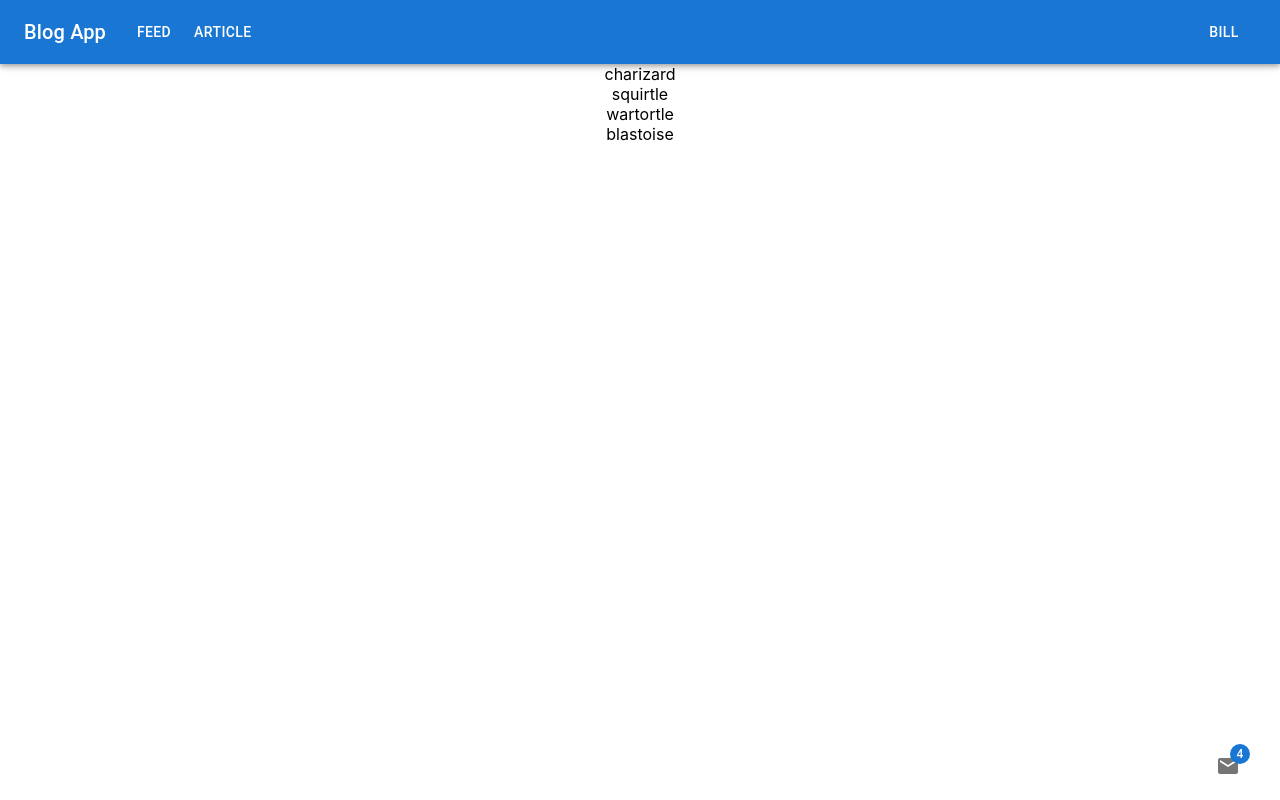
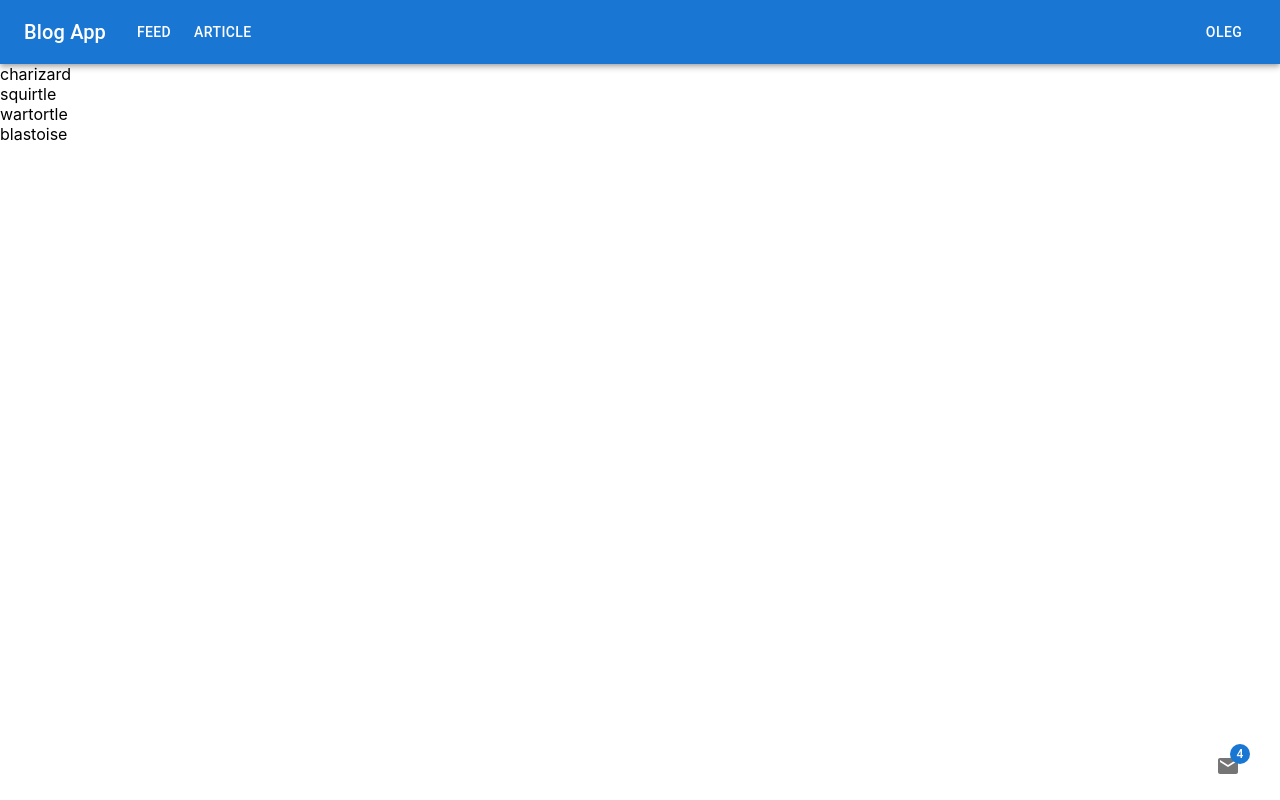
Before and after one commit to Cakenumber1/internship2022, a React (Create React App) app in the folder 13-react/: page /feed in a window 1280 px wide. Built offline with nearby package versions, Linux system fonts and the light colour scheme.

Commit message:
[16-react] impl Context for Authentication

```diff
--- a/13-react/src/App.js
+++ b/13-react/src/App.js
@@ -1,10 +1,10 @@
 import './App.css';
 
+import {useState} from 'react';
 import {BrowserRouter as Router, Redirect, Route, Switch}
   from 'react-router-dom';
 
-import {isAuthenticated} from './authentication';
-import {AppFunc as AppWrapper} from './components/App/App';
+import {AuthenticationContext} from './authenticationContext';
 import {ArticleOverviewComponentFunc as ArticleOverviewComponent}
   from './components/ArticleOverviewComponent/ArticleOverviewComponent';
 import AuthLayoutComponent from
@@ -12,6 +12,7 @@ import AuthLayoutComponent from
 import CommonLayoutComponent from
   './components/CommonLayoutComponent/CommonLayoutComponent';
 import LoginComponent from './components/LoginComponent/LoginComponent';
+import NavBarComponent from './components/NavBarComponent/NavBarComponent';
 import NotFoundPageComponent from
   './components/NotFoundPageComponent/NotFoundPageComponent';
 import RegisterComponent from
@@ -21,7 +22,6 @@ import FeedContainer from './containers/FeedContainer/FeedContainer';
 import NotificationContainer2
   from './containers/NotificationContainer/NotificationContainer2';
 import {fetchData, fetchDataWithDelay} from './fetch/fetchFunctions';
-
 const title = 'title123';
 const content = 'contentText123';
 const author = {
@@ -30,21 +30,16 @@ const author = {
 const createdAt = Date().toLocaleString();
 const imageUrl = 'https://raw.githubusercontent.com/PokeAPI/sprites/master/sprites/pokemon/1.png';
 
-function fetchUser() {
-  return {
-    username: 'Bill',
-  };
-}
-
 function App() {
+  const [user, setUser] = useState('Oleg');
   return (
-    <div className="App">
+    <AuthenticationContext.Provider value={[user, setUser]} className="App">
       <Router>
-        {(isAuthenticated() ? <AppWrapper fetchUser={fetchUser}/> : null)}
+        {user ? <NavBarComponent/> : null}
         <Switch>
           <Route exact path="/" render={() => {
             return (
-              (isAuthenticated() ?
+              (user ?
                   <Redirect to="/feed"/> :
                   <Redirect to="/login"/>
               ));
@@ -52,20 +47,16 @@ function App() {
           />
           <AuthLayoutComponent
             exact path={routes.LOGIN} component={LoginComponent}
-            isAuthenticated={isAuthenticated()}
           />
           <AuthLayoutComponent
             exact path={routes.REGISTER} component={RegisterComponent}
-            isAuthenticated={isAuthenticated()}
           />
           <CommonLayoutComponent
             exact path={routes.FEED} component={FeedContainer}
-            isAuthenticated={isAuthenticated()}
             fetchArticles={fetchDataWithDelay}
           />
           <CommonLayoutComponent
             exact path={routes.ARTICLE} component={ArticleOverviewComponent}
-            isAuthenticated={isAuthenticated()}
             title={title}
             content={content}
             user={author}
@@ -75,9 +66,9 @@ function App() {
           <Route component={NotFoundPageComponent}/>
         </Switch>
       </Router>
-      {(isAuthenticated()) ?
+      {user ?
         <NotificationContainer2 fetchNotifications={fetchData}/> : null}
-    </div>);
+    </AuthenticationContext.Provider>);
 }
 
 export default App;
--- a/13-react/src/authentication.js
+++ /dev/null
@@ -1,3 +0,0 @@
-export function isAuthenticated() {
-  return true;
-}
--- /dev/null
+++ b/13-react/src/authenticationContext.js
@@ -0,0 +1,3 @@
+import {createContext} from 'react';
+
+export const AuthenticationContext = createContext(null);
--- a/13-react/src/components/App/App.jsx
+++ b/13-react/src/components/App/App.jsx
@@ -1,5 +1,6 @@
-import {Component, useEffect, useState} from 'react';
+import {Component, useContext} from 'react';
 
+import {AuthenticationContext} from '../../authenticationContext';
 import NavBarComponent from '../NavBarComponent/NavBarComponent';
 
 
@@ -22,13 +23,8 @@ export class AppClass extends Component {
   }
 }
 
-export function AppFunc({fetchUser}) {
-  const [user, setUser] = useState('');
-  useEffect(() => {
-    setUser(fetchUser());
-  }, [fetchUser]); // or []
-
+export function AppFunc() {
   return (
-    <NavBarComponent user={user}/>
+    <NavBarComponent user={useContext(AuthenticationContext)[0]}/>
   );
 }
--- a/13-react/src/components/AuthLayoutComponent/AuthLayoutComponent.jsx
+++ b/13-react/src/components/AuthLayoutComponent/AuthLayoutComponent.jsx
@@ -1,14 +1,15 @@
-import React from 'react';
+import React, {useContext} from 'react';
 import {Redirect, Route} from 'react-router-dom';
 
+import {AuthenticationContext} from '../../authenticationContext';
 import {routes} from '../../constants';
 
 const AuthLayoutComponent = ({
   component: Component,
-  isAuthenticated,
   ...restProps
 }) => {
-  if (isAuthenticated) {
+  const user = useContext(AuthenticationContext)[0];
+  if (user) {
     return <Redirect to={routes.FEED}/>;
   }
   return (
--- a/13-react/src/components/CommonLayoutComponent/CommonLayoutComponent.jsx
+++ b/13-react/src/components/CommonLayoutComponent/CommonLayoutComponent.jsx
@@ -1,14 +1,15 @@
-import React from 'react';
+import {useContext} from 'react';
 import {Redirect, Route} from 'react-router-dom';
 
+import {AuthenticationContext} from '../../authenticationContext';
 import {routes} from '../../constants';
 
 const CommonLayoutComponent = ({
   component: Component,
-  isAuthenticated,
   ...restProps
 }) =>{
-  if (!isAuthenticated) {
+  const user = useContext(AuthenticationContext)[0];
+  if (!user) {
     return <Redirect to={routes.LOGIN}/>;
   }
   return (
--- a/13-react/src/components/LoginComponent/LoginComponent.jsx
+++ b/13-react/src/components/LoginComponent/LoginComponent.jsx
@@ -1,14 +1,20 @@
 import {TextField} from '@mui/material';
-import {useState} from 'react';
-import {Link} from 'react-router-dom';
+import {useContext, useState} from 'react';
+import {Link, useHistory} from 'react-router-dom';
 
-function LoginComponent({handleLogin}) {
+import {AuthenticationContext} from '../../authenticationContext';
+
+function LoginComponent() {
+  const history = useHistory();
+  const setUser = useContext(AuthenticationContext)[1];
   const [username, setUsername] = useState('');
   const [password, setPassword] = useState('');
 
   const handleSubmit = (e) => {
     e.preventDefault();
-    handleLogin(username, password);
+    console.log(username, password);
+    setUser(username);
+    history.push('/');
   };
 
   return (
--- a/13-react/src/components/NavBarComponent/NavBarComponent.jsx
+++ b/13-react/src/components/NavBarComponent/NavBarComponent.jsx
@@ -8,8 +8,10 @@ import Menu from '@mui/material/Menu';
 import MenuItem from '@mui/material/MenuItem';
 import Toolbar from '@mui/material/Toolbar';
 import Typography from '@mui/material/Typography';
-import {useCallback, useState} from 'react';
+import {useCallback, useContext, useState} from 'react';
 import {useHistory} from 'react-router-dom';
+
+import {AuthenticationContext} from '../../authenticationContext';
 
 const pages = ['feed', 'article'];
 const styleBL = {
@@ -25,10 +27,11 @@ const styleTR = {
   horizontal: 'right',
 };
 
-function NavBarComponent(props) {
+function NavBarComponent() {
   const history = useHistory();
   const [anchorElNav, setAnchorElNav] = useState(null);
   const [anchorElUser, setAnchorElUser] = useState(null);
+  const [user, setUser] = useContext(AuthenticationContext);
 
   const handleOpenNavMenu = useCallback((event) => {
     setAnchorElNav(event.currentTarget);
@@ -46,6 +49,11 @@ function NavBarComponent(props) {
   const handleCloseUserMenu = useCallback(() => {
     setAnchorElUser(null);
   }, []);
+
+  const handleLogout = useCallback(() => {
+    setUser(null);
+    history.push('/');
+  }, [history]);
 
   return (
     <AppBar position="static">
@@ -117,7 +125,7 @@ function NavBarComponent(props) {
               onClick={handleOpenUserMenu}
               sx={{my: 2, color: 'white', display: 'block', m: 0}}
             >
-              {props.user.username}
+              {user}
             </Button>
             <Menu
               sx={{mt: '45px'}}
@@ -130,8 +138,9 @@ function NavBarComponent(props) {
               onClose={handleCloseUserMenu}
             >
               <MenuItem>
-                <Typography
-                  textAlign="center">Logout</Typography>
+                <Button textalign="center" onClick={handleLogout}>
+                  Logout
+                </Button>
               </MenuItem>
             </Menu>
           </Box>
--- a/13-react/src/components/NotificationComponent/NotificationComponent.jsx
+++ b/13-react/src/components/NotificationComponent/NotificationComponent.jsx
@@ -1,7 +1,7 @@
+import MailIcon from '@mui/icons-material/Mail';
 import Badge from '@mui/material/Badge';
-import MailIcon from '@mui/icons-material/Mail';
+import Box from '@mui/material/Box';
 import Button from '@mui/material/Button';
-import Box from '@mui/material/Box';
 import Popper from '@mui/material/Popper';
 import {useCallback, useState} from 'react';
 
--- a/13-react/src/components/RegisterComponent/RegisterComponent.jsx
+++ b/13-react/src/components/RegisterComponent/RegisterComponent.jsx
@@ -1,8 +1,12 @@
 import {TextField} from '@mui/material';
-import {useState} from 'react';
-import {Link} from 'react-router-dom';
+import {useContext, useState} from 'react';
+import {Link, useHistory} from 'react-router-dom';
 
-function RegisterComponent({login}) {
+import {AuthenticationContext} from '../../authenticationContext';
+
+function RegisterComponent() {
+  const history = useHistory();
+  const setUser = useContext(AuthenticationContext)[1];
   const [username, setUsername] = useState('');
   const [password, setPassword] = useState('');
   const [password2, setPassword2] = useState('');
@@ -11,7 +15,9 @@ function RegisterComponent({login}) {
     e.preventDefault();
     if (username && password && password2) {
       if (password === password2) {
-        login(username, password);
+        console.log(username, password);
+        setUser(username);
+        history.push('/');
       }
     }
   };
```
Also changed, not shown: 13-react/package.json (+0 -12 lines), 13-react/src/fetch/fetchFunctions.js (+4 -4 lines).
